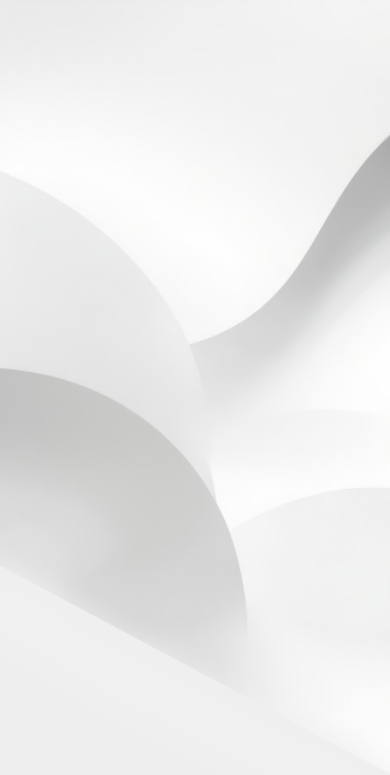
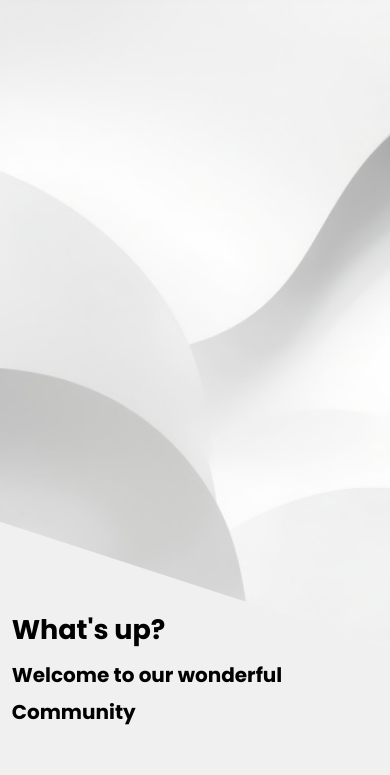
Before and after one commit to xxMihaix/ItsMihai, a plain HTML site: page index.html in a window 390 px wide. Shown: the part 69-844 px from the top of the page. Drawn offline with Linux system fonts and the light colour scheme; some packages are replaced by stand-ins of ours; a script that the page names is missing.

Commit message:
Add files via upload

```diff
--- a/index.html
+++ b/index.html
@@ -47,15 +47,20 @@
             camera-orbit="-160deg"
             auto-rotate
             disable-zoom
+            auto-rotate-delay="0"
             disable-pan>
         </model-viewer>
         </div>
 
-        <div class="header-end">
-            <img src="/images/bottomHeader.png">
-            <div class="container-in">
-                <p>What's up?</p>
-            <p>Welcome to our wonderful Community!</p>
+        <div class="header-end-container">
+            <div class="shape">
+                <p class="tit1">What's up?</p>
+                <div class="tit2-container">
+                    <p class="tit2">Welcome to our wonderful</p>
+                    <div class="span-container">
+                        <span>Community</span>
+                    </div>
+                </div>
             </div>
         </div>
     </div>
--- a/style/index.css
+++ b/style/index.css
@@ -12,6 +12,7 @@ html, body {
     padding: 0px;
     position: relative;
     background-color: #F0F0F0;
+    min-height: 500px;
 }
 
 p{
@@ -214,13 +215,140 @@ p{
 .obj-container{
     height: 90%;
     width: 100%;
+    outline: none;
 }
 
 .itsavatar{
     width: 100%;
     height: 100%;
+    outline: none;
 }
 
+
+.header-end-container{
+    position: absolute;
+    bottom: 0px;
+    width: 100%;
+    height: 30vh;
+}
+
+.shape{
+    width: 100%;
+    height: 100%;
+    clip-path: polygon(0 0, 100% 80%, 100% 100%, 0 100%);
+    background-color: #F0F0F0;
+    box-shadow: 20px -4px 0 rgba(0, 0, 0, 0.04);
+    display: flex;
+    flex-direction: column;
+    justify-content: center;
+    padding-left: 10%;
+}
+
+.tit2-container{
+    display: flex;
+    gap: 7px;
+}
+
+.tit1, .tit2, .span-container{
+    font-weight: bold;
+    transform: translateY(20px);
+}
+
+.tit1{
+    font-size: 40px;
+    margin-bottom: 20px;
+}
+
+.tit2, .span-container{
+    font-size: 30px;
+}
+
+@media(max-width: 1400px){
+.shape {
+    padding-left: 5%;
+}
+
+.tit1 {
+    font-size: 35px;
+    margin-bottom: 10px;
+}
+
+.tit2, .span-container{
+    font-size: 27px;
+}
+}
+
+@media(max-width: 950px){
+    .shape {
+    padding-left: 3%;
+}
+
+.tit1 {
+    font-size: 32px;
+    margin-bottom: 10px;
+}
+
+.tit2, .span-container{
+    font-size: 23px;
+}
+}
+
+@media(max-width: 720px){
+    .shape {
+    padding-left: 3%;
+}
+
+.tit1 {
+    font-size: 32px;
+    margin-bottom: 10px;
+}
+
+.tit2, .span-container, .tit2-container{
+    max-width: 350px;
+    font-size: 23px;
+    flex-direction: column;
+}
+}
+
+@media(max-width: 600px){
+    .shape {
+    padding-left: 3%;
+}
+
+.tit1 {
+    font-size: 27px;
+    margin-bottom: 10px;
+}
+
+.tit2, .span-container{
+    max-width: 350px;
+    font-size: 20px;
+}
+}
+
+@media(max-width: 530px){
+.tit2, .span-container, .tit2-container{
+    max-width: 500px;
+    font-size: 20px;
+    flex-direction: row;
+}
+.header-end-container{
+    height: 30vh;
+}
+.shape{
+    clip-path: polygon(0 0, 100% 50%, 100% 100%, 0 100%);
+}
+}
+
+@media(max-width: 440px){
+.tit2-container{
+    flex-direction: column;
+}
+}
+
+
+
+/*
 .header-end{
     position: absolute;
     width: 100%;
@@ -229,6 +357,7 @@ p{
     left: 0px;
     overflow: hidden;
 }
+
 
 .container-in{
     width: 100%;
@@ -245,7 +374,7 @@ p{
     height: 100%;
     filter: invert(0.06);
 }
-
+*/
 
 
 
```
